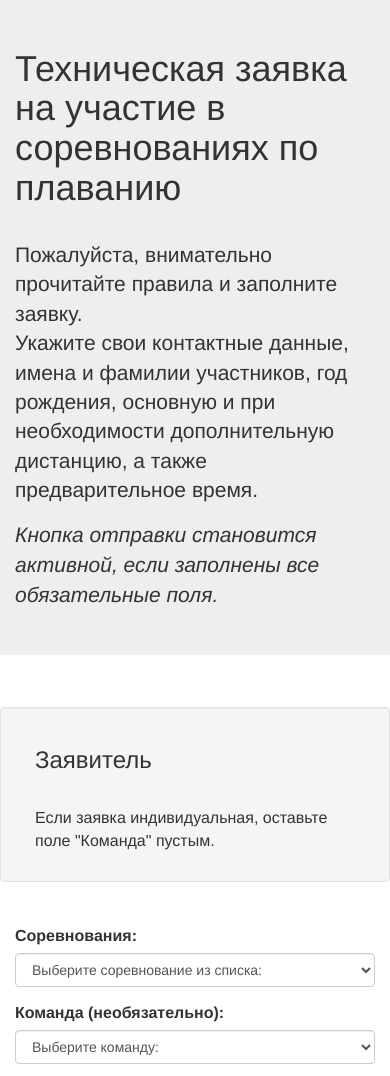
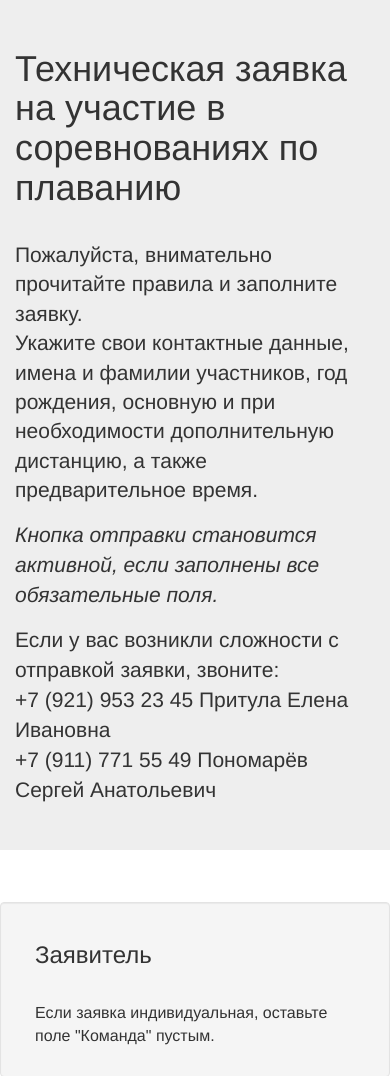
Before and after one commit to bolvano/dfk, a Django app: template pgups/templates/pgups/reg.html in a window 390 px wide. Shown: the part 166-1242 px from the top of the page. Run offline with Django 3.2, Linux system fonts and the light colour scheme; the template is opened without the code that fills it, so the values that code supplies are empty; some libraries are stand-ins or nearby versions.

Commit message:
judequinn.angularjs added phones to regform

```diff
--- a/pgups/templates/pgups/reg.html
+++ b/pgups/templates/pgups/reg.html
@@ -12,7 +12,10 @@
 					<p class="lead">Пожалуйста, внимательно прочитайте правила и заполните заявку. <br>Укажите свои контактные данные, имена и фамилии участников, год рождения,
 				основную и при необходимости дополнительную дистанцию, а также предварительное время.</p>
 					<p><i>Кнопка отправки становится активной, если заполнены все обязательные поля.</i></p>
-
+                    <p>Если у вас возникли сложности с отправкой заявки, звоните:<br>
+                        +7 (921) 953 23 45 Притула Елена Ивановна<br>
+                        +7 (911) 771 55 49 Пономарёв Сергей Анатольевич
+                    </p>
 				</div>
 			</div>
 		</div>
```
